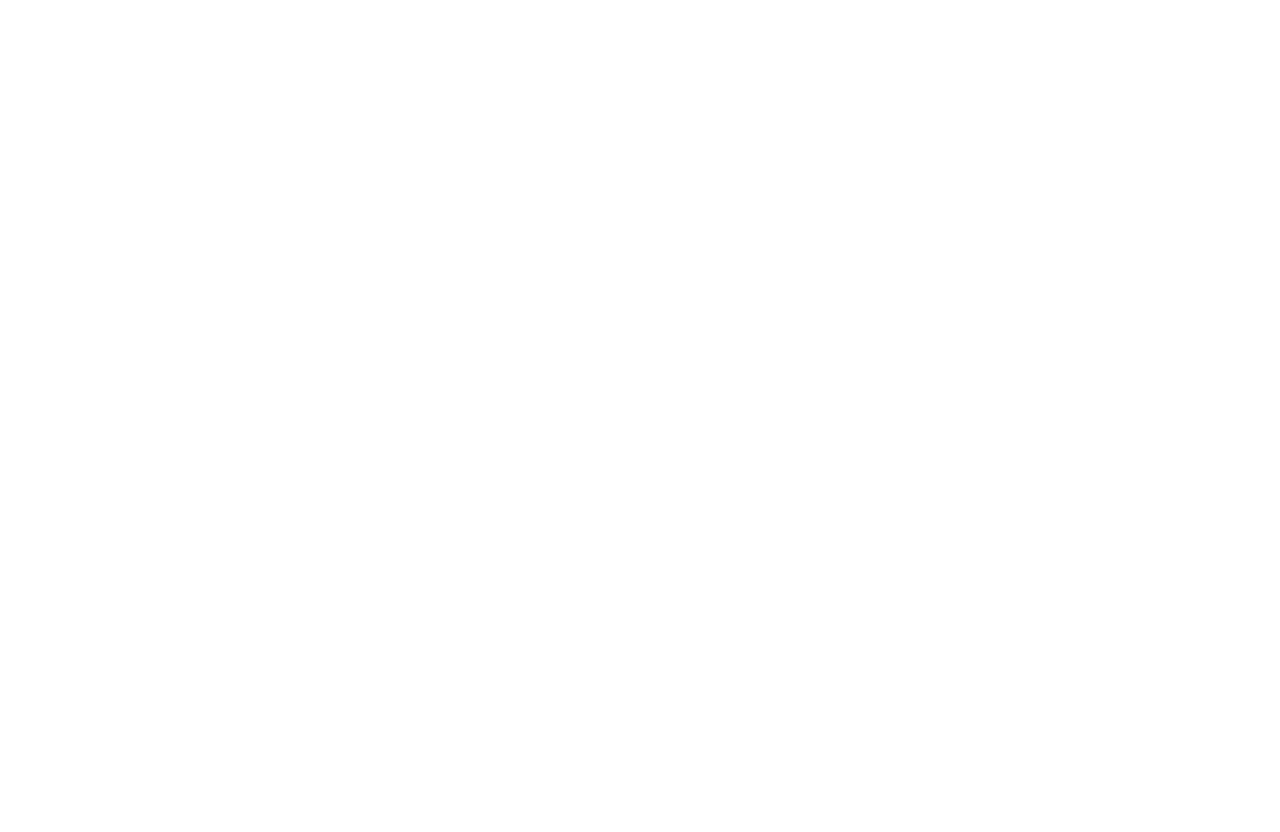
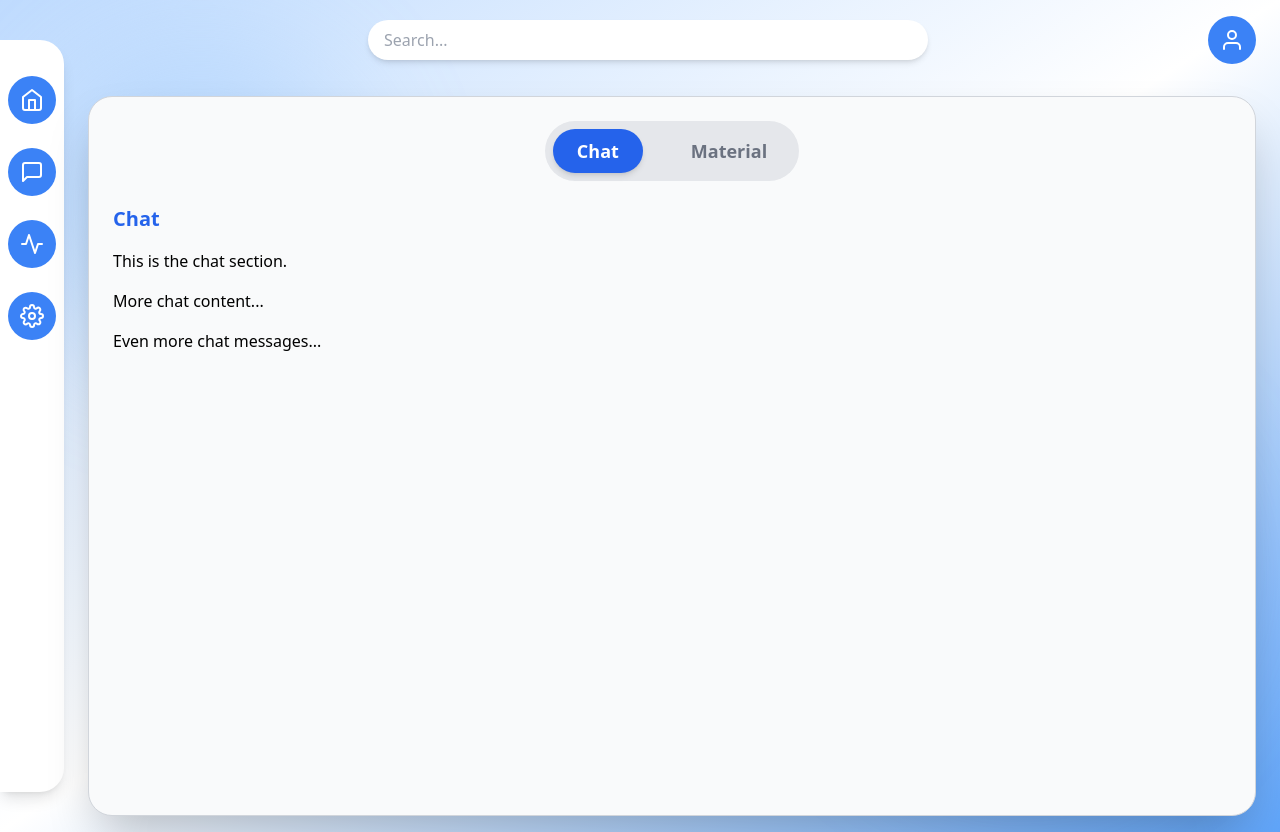
Before and after one commit to yugvithani/GyanSetu, a React (Vite) app in the folder frontend/: page /group/1 in a window 1280 px wide. Before the commit this address had no page. Before the commit the page ends 800 px from the top, so only its background shows below. Built offline with nearby package versions, Linux system fonts and the light colour scheme.

Commit message:
feat:add group frotend with styles

```diff
--- a/frontend/src/App.jsx
+++ b/frontend/src/App.jsx
@@ -5,7 +5,7 @@ import Register from '../src/features/Auth/pages/Register';
 import Home from '../src/pages/Home';
 import UserProfile from '../src/pages/UserProfile';
 import Layout from './pages/Layout';
-
+import GroupPage from './features/Group/pages/GroupPage';
 const App = () => {
   return (
     <Router>
@@ -15,6 +15,8 @@ const App = () => {
         <Route path="/register" element={<Register />} />
         <Route path="/home" element={<Layout><Home /></Layout>} />
         <Route path="/profile" element={<Layout><UserProfile /></Layout>} />
+        <Route path="/group/:id" element={<Layout><GroupPage /></Layout>} />
+
       </Routes>
     </Router>
   );
--- a/frontend/src/components/GroupList.jsx
+++ b/frontend/src/components/GroupList.jsx
@@ -3,6 +3,7 @@ import axios from "axios";
 import { FaPlus } from "react-icons/fa";
 import { ToastContainer, toast } from "react-toastify";
 import "react-toastify/dist/ReactToastify.css";
+import { useNavigate } from "react-router-dom"; // Import useNavigate
 import BASE_URL from "../config";
 
 const GroupList = () => {
@@ -14,6 +15,7 @@ const GroupList = () => {
   });
   const [groups, setGroups] = useState([]);
   const [loading, setLoading] = useState(true);
+  const navigate = useNavigate(); // Initialize useNavigate
 
   useEffect(() => {
     const fetchGroups = async () => {
@@ -91,8 +93,13 @@ const GroupList = () => {
     }
   };
 
+  // Function to handle group click
+  const handleGroupClick = (groupId) => {
+    navigate(`/group/${groupId}`); // Navigate to /group/:id
+  };
+
   return (
-    <div className="flex-1 bg-white rounded-2xl shadow-md p-6">
+    <div className="flex-1 bg-white rounded-2xl shadow-md p-6 flex flex-col">
       <ToastContainer />
       <div className="flex justify-between items-center">
         <h2 className="text-lg font-semibold text-blue-600">Your Groups</h2>
@@ -115,7 +122,8 @@ const GroupList = () => {
           {groups.map((group, index) => (
             <li
               key={index}
-              className="bg-blue-50 p-4 rounded-lg text-blue-600 shadow hover:shadow-lg transition-all"
+              className="bg-blue-50 p-4 rounded-lg text-blue-600 shadow hover:shadow-lg transition-all cursor-pointer"
+              onClick={() => handleGroupClick(group._id)} // Add onClick handler
             >
               <h3 className="font-semibold">{group.name}</h3>
               <p className="text-sm text-gray-600">{group.description || "No description"}</p>
--- a/frontend/src/features/Group/pages/ChatPage.jsx
+++ b/frontend/src/features/Group/pages/ChatPage.jsx
@@ -1,50 +1,17 @@
-import React, { useState, useEffect } from "react";
-import io from "socket.io-client";
-import ChatBox from "../components/ChatBox";
-import axios from "axios";
-import BASE_URL from "../../../config";
+import React from "react";
 
-const SOCKET_URL = BASE_URL.replace("/api", "");
-const socket = io(SOCKET_URL);
-
-
-const ChatPage = ({ groupId }) => {
-  const [messages, setMessages] = useState([]);
-
-  useEffect(() => {
-    const fetchMessages = async () => {
-      try {
-        const response = await axios.get(`${BASE_URL}/groups/${groupId}/messages`);
-        setMessages(response.data);
-      } catch (error) {
-        console.error("Error fetching messages:", error);
-      }
-    };
-
-    fetchMessages();
-    socket.emit("joinGroup", groupId);
-
-    socket.on("receiveMessage", (message) => {
-      setMessages((prev) => [...prev, message]);
-    });
-
-    return () => {
-      socket.off("receiveMessage");
-    };
-  }, [groupId]);
-
-  const sendMessage = async (text) => {
-    const message = { text, groupId, sender: "User", timestamp: new Date() };
-    try {
-      await axios.post(`${BASE_URL}/api/groups/${groupId}/messages`, message);
-      socket.emit("sendMessage", message);
-      setMessages((prev) => [...prev, message]);
-    } catch (error) {
-      console.error("Error sending message:", error);
-    }
-  };
-
-  return <ChatBox messages={messages} sendMessage={sendMessage} />;
+const ChatPage = () => {
+  return (
+    <div className="flex-1 flex flex-col overflow-hidden">
+      <h2 className="text-xl font-semibold text-blue-600 mb-4">Chat</h2>
+      <div className="flex-1 overflow-y-auto space-y-4 pr-2">
+        {/* Chat Content (Scrollable) */}
+        <p>This is the chat section.</p>
+        <p>More chat content...</p>
+        <p>Even more chat messages...</p>
+      </div>
+    </div>
+  );
 };
 
 export default ChatPage;
--- a/frontend/src/features/Group/pages/GroupPage.jsx
+++ b/frontend/src/features/Group/pages/GroupPage.jsx
@@ -1,46 +1,45 @@
 import React, { useState } from "react";
-import { useParams } from "react-router-dom";
 import ChatPage from "./ChatPage";
 import MaterialPage from "./MaterialPage";
 
 const GroupPage = () => {
-  const { groupId } = useParams();
-  const [activeTab, setActiveTab] = useState("chat");
+  const [activeSection, setActiveSection] = useState("chat");
 
   return (
-    <div className="min-h-screen bg-gray-100 flex flex-col">
-      {/* Group Header */}
-      <div className="bg-white shadow-md px-6 py-4 flex justify-between items-center">
-        <h1 className="text-xl font-bold text-gray-800">Group {groupId}</h1>
-        <div className="flex space-x-4">
+    <main className="flex flex-1 mt-8 space-x-6">
+      {/* Main Container */}
+      <div className="flex-1 h-[90vh] bg-gray-50 rounded-3xl shadow-2xl p-6 border border-gray-300 flex flex-col">
+        {/* Toggle Buttons */}
+        <div className="flex space-x-6 p-2 bg-gray-200 rounded-full mx-auto w-max">
           <button
-            className={`px-4 py-2 text-sm font-medium transition ${
-              activeTab === "chat"
-                ? "border-b-4 border-blue-500 text-blue-500"
-                : "text-gray-500 hover:text-gray-800"
+            onClick={() => setActiveSection("chat")}
+            className={`px-6 py-2 text-lg font-semibold rounded-full transition-all duration-300 ${
+              activeSection === "chat"
+                ? "bg-blue-600 text-white shadow-md"
+                : "text-gray-500 hover:text-blue-600"
             }`}
-            onClick={() => setActiveTab("chat")}
           >
             Chat
           </button>
           <button
-            className={`px-4 py-2 text-sm font-medium transition ${
-              activeTab === "material"
-                ? "border-b-4 border-blue-500 text-blue-500"
-                : "text-gray-500 hover:text-gray-800"
+            onClick={() => setActiveSection("material")}
+            className={`px-6 py-2 text-lg font-semibold rounded-full transition-all duration-300 ${
+              activeSection === "material"
+                ? "bg-blue-600 text-white shadow-md"
+                : "text-gray-500 hover:text-blue-600"
             }`}
-            onClick={() => setActiveTab("material")}
           >
-            Materials
+            Material
           </button>
         </div>
+
+        {/* Content Section (Fixed Height with Scroll) */}
+        <div className="flex-1 mt-6 overflow-y-auto">
+          {activeSection === "chat" && <ChatPage />}
+          {activeSection === "material" && <MaterialPage />}
+        </div>
       </div>
-
-      {/* Content Section */}
-      <div className="flex-1 p-6 bg-white shadow-md rounded-md mx-6 mt-4">
-        {activeTab === "chat" ? <ChatPage groupId={groupId} /> : <MaterialPage groupId={groupId} />}
-      </div>
-    </div>
+    </main>
   );
 };
 
--- a/frontend/src/features/Group/pages/MaterialPage.jsx
+++ b/frontend/src/features/Group/pages/MaterialPage.jsx
@@ -1,13 +1,17 @@
 import React from "react";
-import MaterialList from "../components/MaterialList";
 
-const MaterialPage = ({ groupId }) => {
-  const materials = [
-    { id: 1, title: "Lecture Notes", url: "https://example.com/notes.pdf" },
-    { id: 2, title: "Assignment 1", url: "https://example.com/assignment.pdf" },
-  ];
-
-  return <MaterialList materials={materials} />;
+const MaterialPage = () => {
+  return (
+    <div className="flex-1 flex flex-col overflow-hidden">
+      <h2 className="text-xl font-semibold text-blue-600 mb-4">Material</h2>
+      <div className="flex-1 overflow-y-auto space-y-4 pr-2">
+        {/* Material Content (Scrollable) */}
+        <p>This is the material section.</p>
+        <p>More material content...</p>
+        <p>Additional material resources...</p>
+      </div>
+    </div>
+  );
 };
 
 export default MaterialPage;
```
Also changed, not shown: 2 other files (tests, documents, lock files or other folders).
